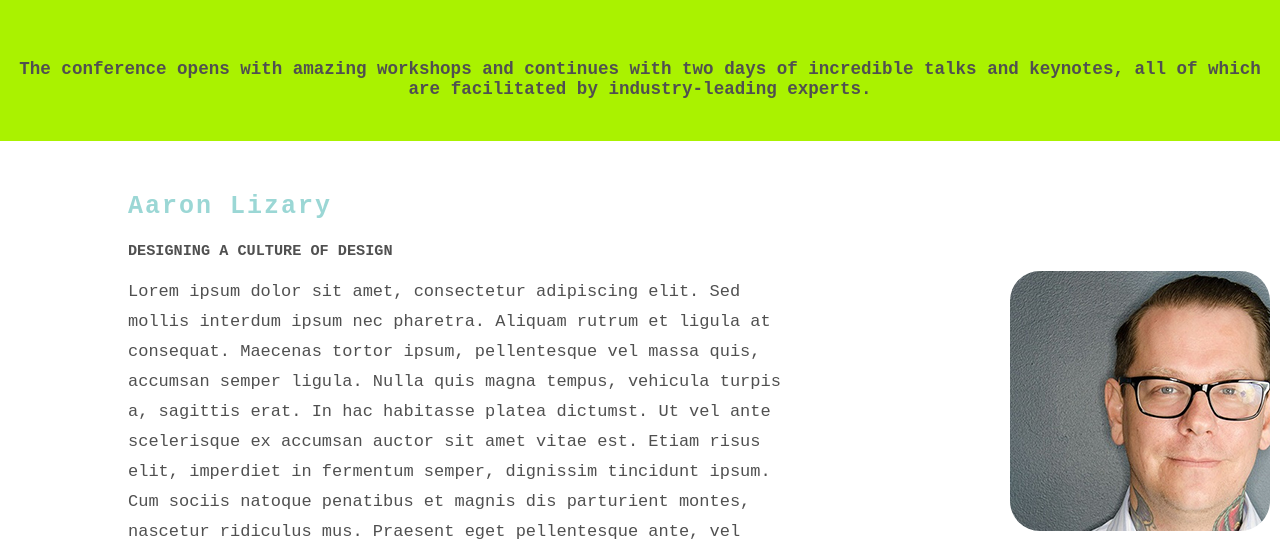
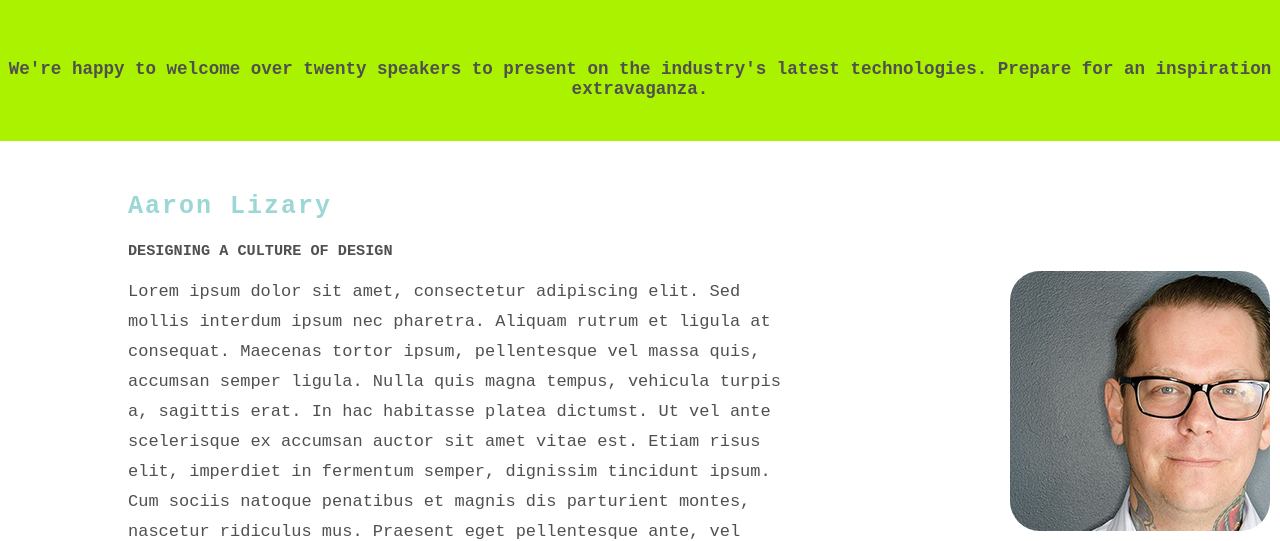
Before and after one commit to sherfin94/styles-conference-website, a plain HTML site: page speakers.html in a window 1280 px wide. Shown: the part 259-800 px from the top of the page. Drawn offline with Linux system fonts and the light colour scheme.

Commit message:
change header text

```diff
--- a/speakers.html
+++ b/speakers.html
@@ -33,7 +33,7 @@
     <section id = "body">
       <section class = "body-header">
         <h1>
-          The conference opens with amazing workshops and continues with two days of incredible talks and keynotes, all of which are facilitated by industry-leading experts.
+          We're happy to welcome over twenty speakers to present on the industry's latest technologies. Prepare for an inspiration extravaganza.
         </h1>
       </section>
       <section class = "speaker" id = "speaker1">
```
